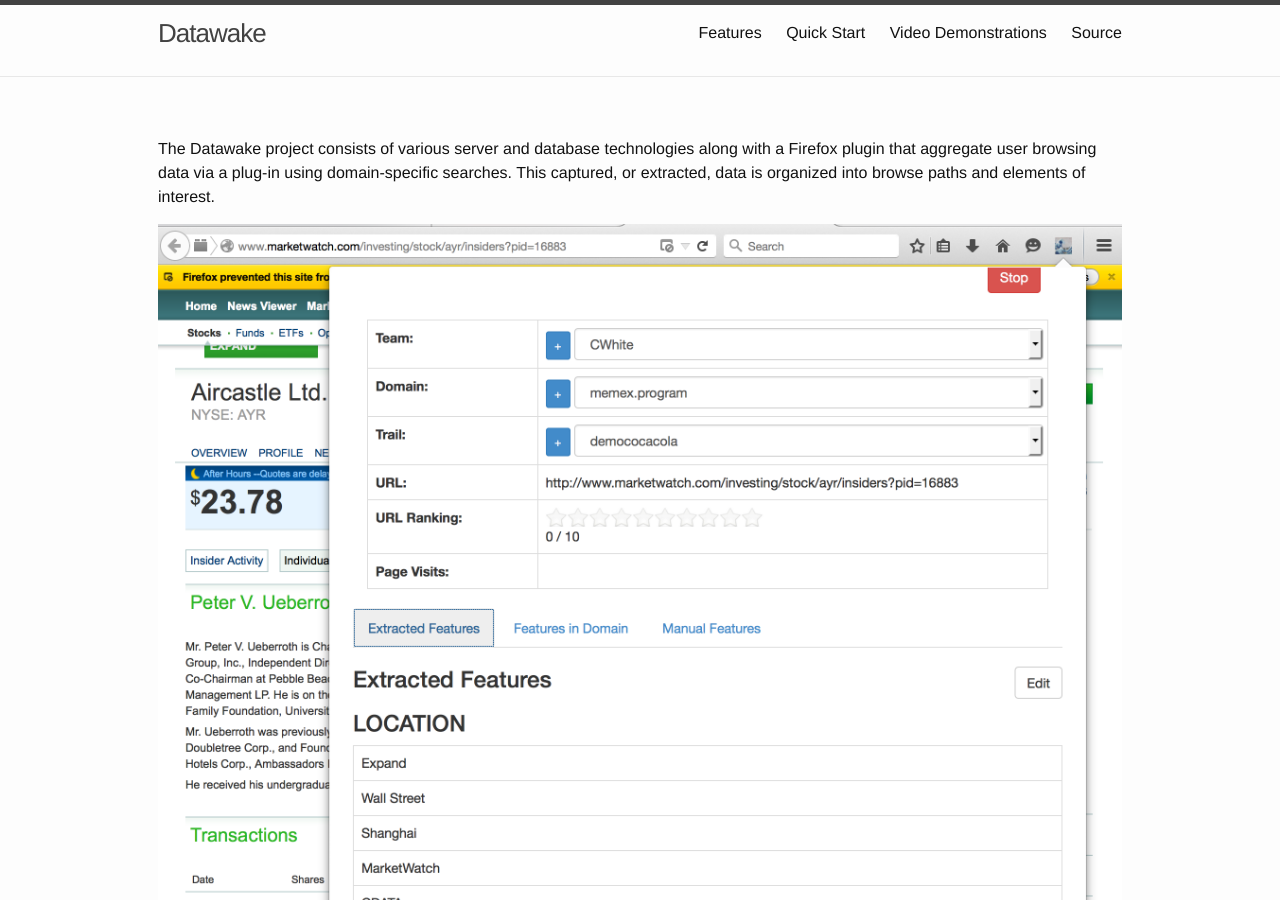
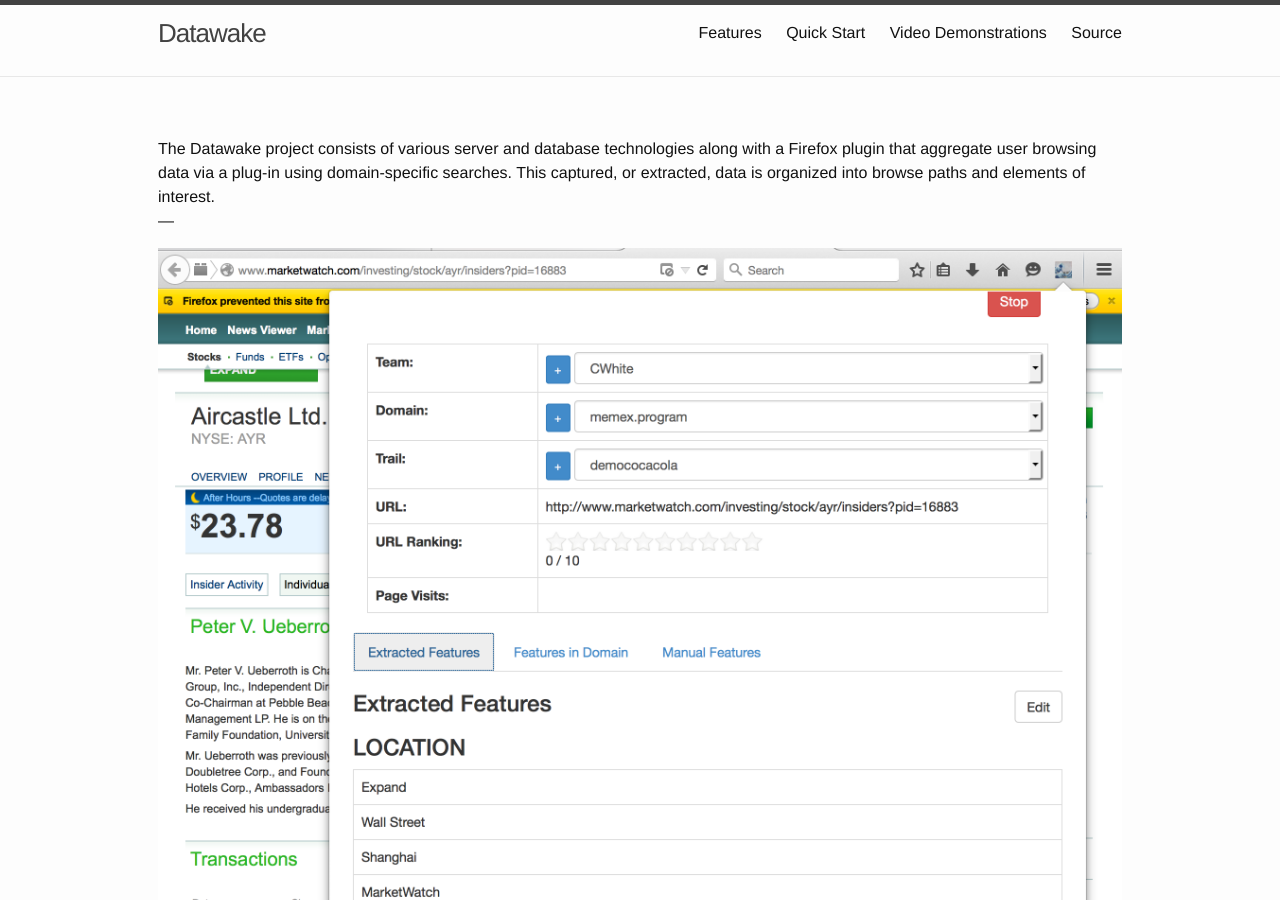
Before and after one commit to Sotera/Datawake, a Jekyll site: the page built from index.md, in a window 1280 px wide and 900 px high. Built offline with Jekyll 4.4.1, drawn with Linux system fonts in a browser that asks for light colours.

Commit message:
Fixing formatting

```diff
--- a/index.md
+++ b/index.md
@@ -6,6 +6,7 @@
 technologies along with a Firefox plugin that aggregate user browsing data via a plug-in using
 domain-specific searches. This captured, or extracted, data is organized
 into browse paths and elements of interest.
+---
 
 
 ![Firefox Plugin](img/firefoxPlugin.png)
@@ -19,15 +20,15 @@
 
 ![Forensic View](img/forensic.png)
 The full graph of the data.
+---
 
-
-# Applied Technology
+# Applied Technology  #
 This work was funded by [DARPA's
 Memex](http://www.darpa.mil/Our_Work/I2O/Programs/Memex.aspx) program
 and leverages several technologies from [DARPA's Open
 Catalog](http://www.darpa.mil/opencatalog/).  DataWake is available on the [Memex Open Catalog](http://www.darpa.mil/opencatalog/MEMEX.html)
 
-## Datawake utilizes the following Darpa technology
+## Datawake utilizes the following Darpa technology ##
 [MITIE: MIT Information Extraction](https://github.com/mitll/MITIE) - MIT-LL
 [Topic Clustering](https://github.com/mitll/topic-clustering) - MIT-LL
 [Tangelo](http://tangelo.kitware.com) - Kitware
```
